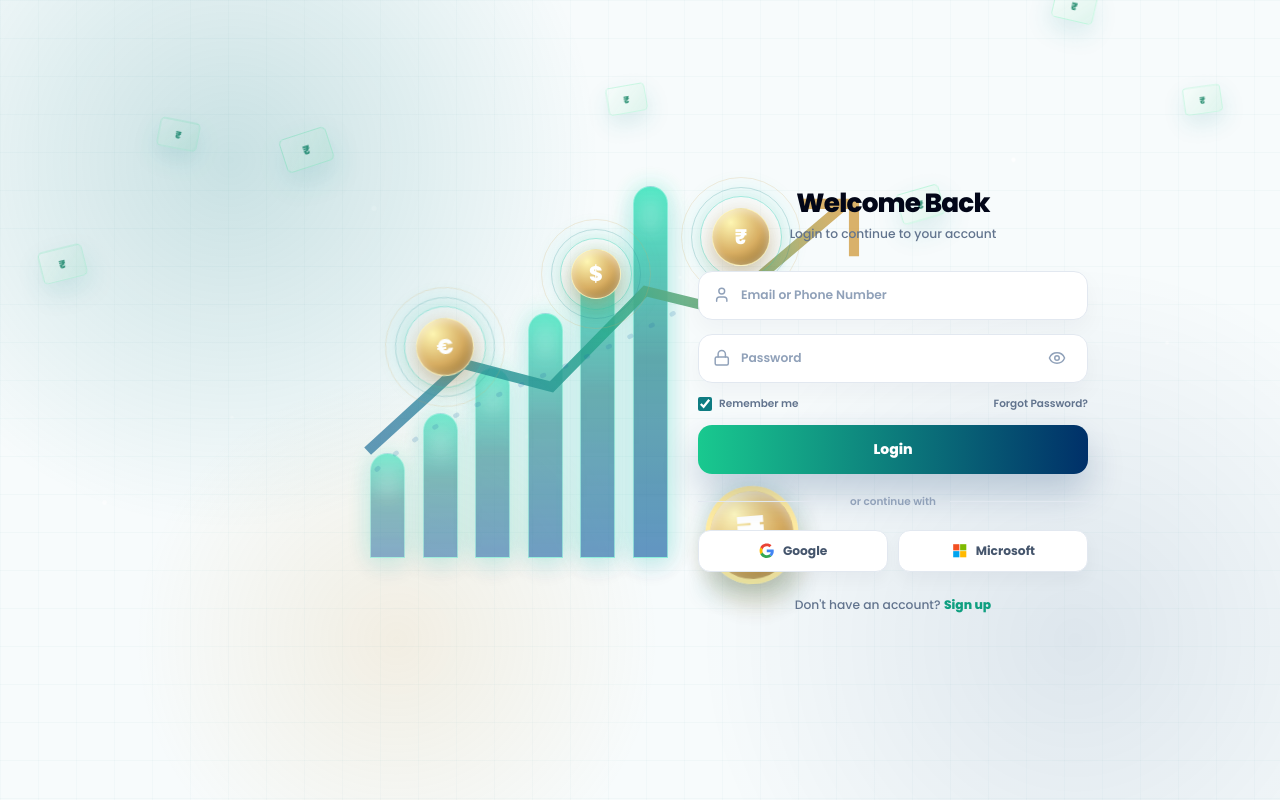
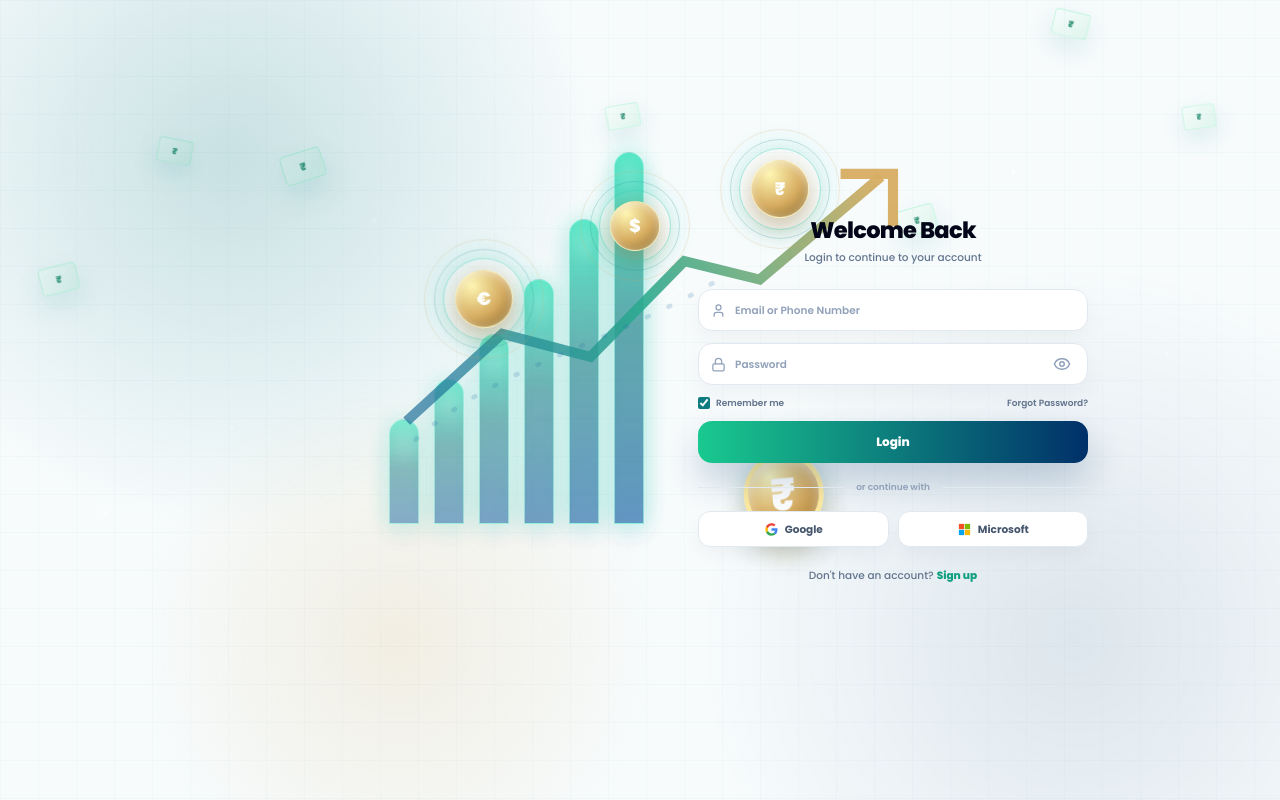
Before and after one commit to yasfath/Cashnova, a React (Vite) app in the folder cashnova-frontend/: page /auth in a window 1280 px wide. Built offline with nearby package versions, Linux system fonts and the light colour scheme; no server answers.

Commit message:
Adjust compact UI scale and auth visual position

```diff
--- a/cashnova-frontend/src/index.css
+++ b/cashnova-frontend/src/index.css
@@ -35,7 +35,7 @@ html {
 
 @media (min-width: 1024px) {
   html {
-    font-size: 14px;
+    font-size: 12px;
   }
 }
 
@@ -335,7 +335,8 @@ img {
   }
 
   .auth-visual {
-    left: clamp(3rem, 9vw, 12rem);
+    left: clamp(6rem, 18vw, 22rem);
+    bottom: clamp(10rem, 24vh, 16rem);
     width: clamp(560px, 38vw, 720px);
     height: clamp(460px, 52vh, 590px);
     transform: translateX(0);
@@ -349,7 +350,7 @@ img {
   }
 
   .auth-visual {
-    left: clamp(7rem, 18vw, 22rem);
+    left: clamp(7rem, 21vw, 24rem);
   }
 }
 
@@ -383,7 +384,7 @@ img {
   }
 
   .auth-visual {
-    bottom: 1.25rem;
+    bottom: 4rem;
     transform: scale(0.86);
   }
 }
@@ -394,7 +395,7 @@ img {
   }
 
   .auth-visual {
-    left: clamp(15rem, 19vw, 24rem);
+    left: clamp(13rem, 23vw, 27rem);
   }
 }
 
```
